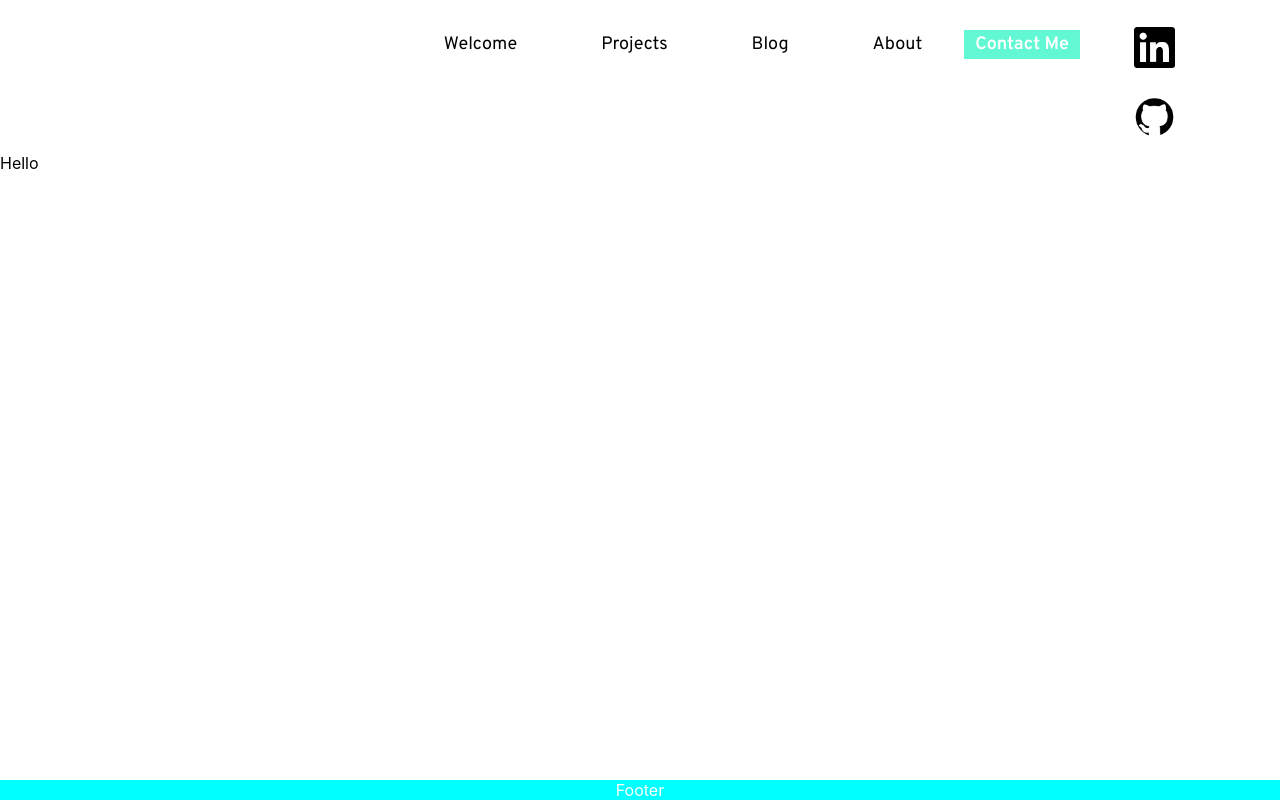
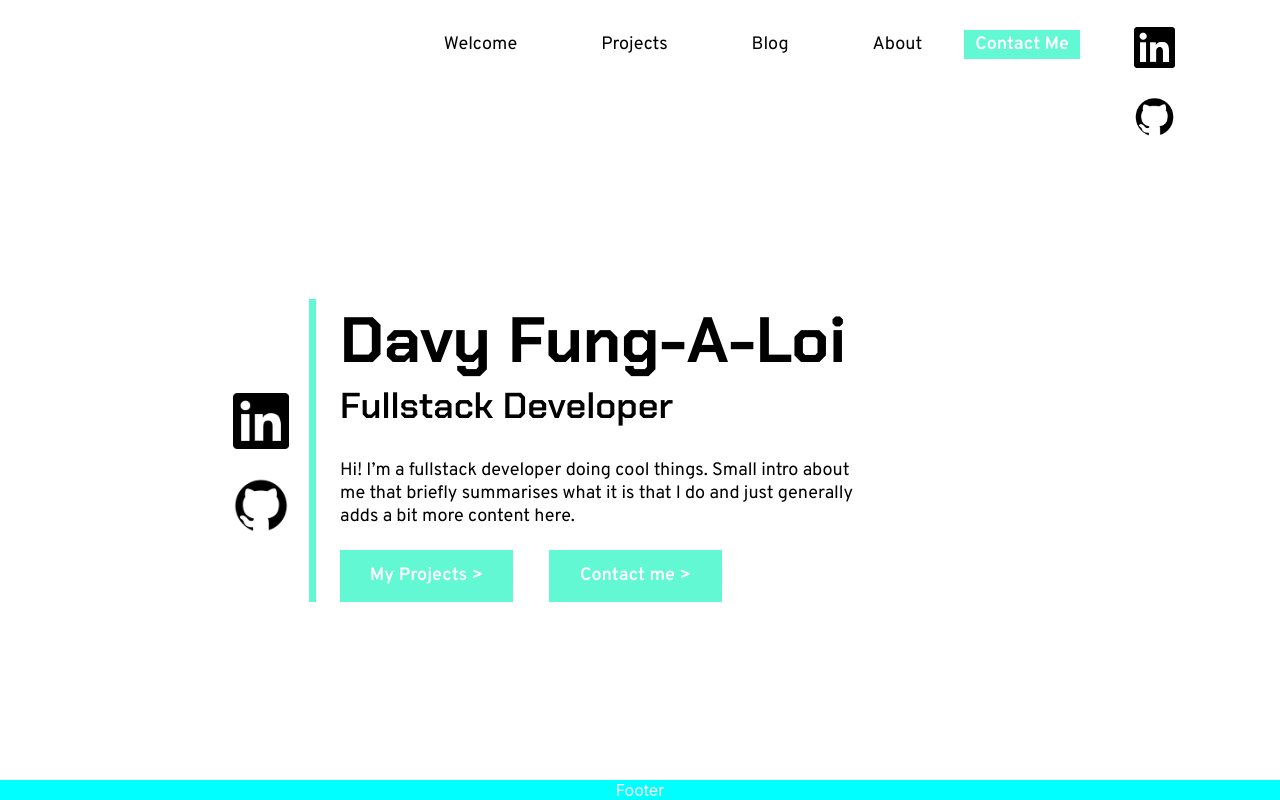
Before and after one commit to DavyFungALoi/PersonalWebsite, a React (Create React App) app: page / in a window 1280 px wide. Built offline with nearby package versions, Linux system fonts and the light colour scheme.

Commit message:
added the base CTA buttons and intro

```diff
--- a/src/Screens/HomeScreen.js
+++ b/src/Screens/HomeScreen.js
@@ -1,12 +1,33 @@
 import React from "react";
-import Github from "../Images/GitHub-Mark.png";
-import Linkedin from "../Images/Linkedin.svg";
+import GitHubIcon from "../Images/GitHubIcon.png";
+import LinkedinIcon from "../Images/LinkedinIcon.png";
+import MouseWheelIcon from "../Images/MouseWheelIcon"
 
 const HomeScreen = () => {
   return (
-    <div className="HomeScreenContainer">
-  <div>Hello</div>
-    </div>
+    <>
+      <div className="Introduction__Container">
+        <h1>Davy Fung-A-Loi</h1>
+        <h2>Fullstack Developer</h2>
+        <div className="Introduction__Container__Intro">
+          Hi! I’m a fullstack developer doing cool things. Small intro about me
+          that briefly summarises what it is that I do and just generally adds a
+          bit more content here.{" "}
+        </div>
+        <div className="Introduction__Container__Button__Container">
+          <button>My Projects ></button>
+          <button>Contact me ></button>
+        </div>
+      </div>
+      <div className="Social__Links__Container">
+        <a href="https://www.linkedin.com/in/davyfungaloi/">
+          <img src={LinkedinIcon} alt="LinkedinIcon"></img>
+        </a>
+        <a href="https://github.com/DavyFungALoi">
+          <img src={GitHubIcon} alt="GithubIcon"></img>
+        </a>
+      </div>
+    </>
   );
 };
 
--- a/src/css/App.css
+++ b/src/css/App.css
@@ -1,6 +1,8 @@
 @import "./componentsCss/header.css";
 @import "./componentsCss/footer.css";
+@import "./ScreensCss/HomeScreen.css";
 @import url('https://fonts.googleapis.com/css2?family=Overpass:ital,wght@0,100;0,200;0,300;0,400;0,600;1,100;1,200;1,300;1,400;1,600&display=swap');
+@import url('https://fonts.googleapis.com/css2?family=Chakra+Petch:ital,wght@0,400;0,500;0,600;0,700;1,400&display=swap');
 * {
   box-sizing: border-box;
 
--- a/src/css/ScreensCss/HomeScreen.css
+++ b/src/css/ScreensCss/HomeScreen.css
@@ -0,0 +1,56 @@
+.Introduction__Container {
+  margin-left: 309px;
+  margin-top: 146px;
+  border-left: 7px solid #62f8d4;
+  padding-left: 24px;
+  width: 549px
+
+}
+
+.Introduction__Container h1 {
+  font-family: Chakra Petch;
+  font-weight: 700;
+  font-size: 4rem;
+  margin:0;
+}
+.Introduction__Container h2 {
+  font-family: Chakra Petch;
+  font-weight: 600;
+  font-size: 2.25rem;
+  margin-top: 0px;
+}
+.Introduction__Container__Intro {
+  font-family: Overpass;
+  font-size: 1.125rem;
+  font-weight: 400;
+  margin-top: 24px;
+}
+
+.Introduction__Container__Button__Container button {
+  background-color: #62f8d4;
+  color: white;
+  font-size: 1.125rem;
+  font-weight: 700;
+  font-family: Overpass;
+  width: 173px;
+  height: 52px;
+  margin-right: 36px;
+  margin-top: 22px;
+  border: none;
+}
+
+.Social__Links__Container {
+  display: flex;
+  flex-direction: column;
+  margin-left: 221px;
+  margin-right: 24px;
+  margin-top: -221px;
+  width: 56px;
+  height: 56px;
+}
+
+.Social__Links__Container img {
+  width: 56px;
+  height: 56px;
+  margin: 12px;
+}
```
Also changed, not shown: src/Screens/HomeScreen2.js (deleted, +0 -13 lines), src/Images/MouseWheelIcon.svg (added).
